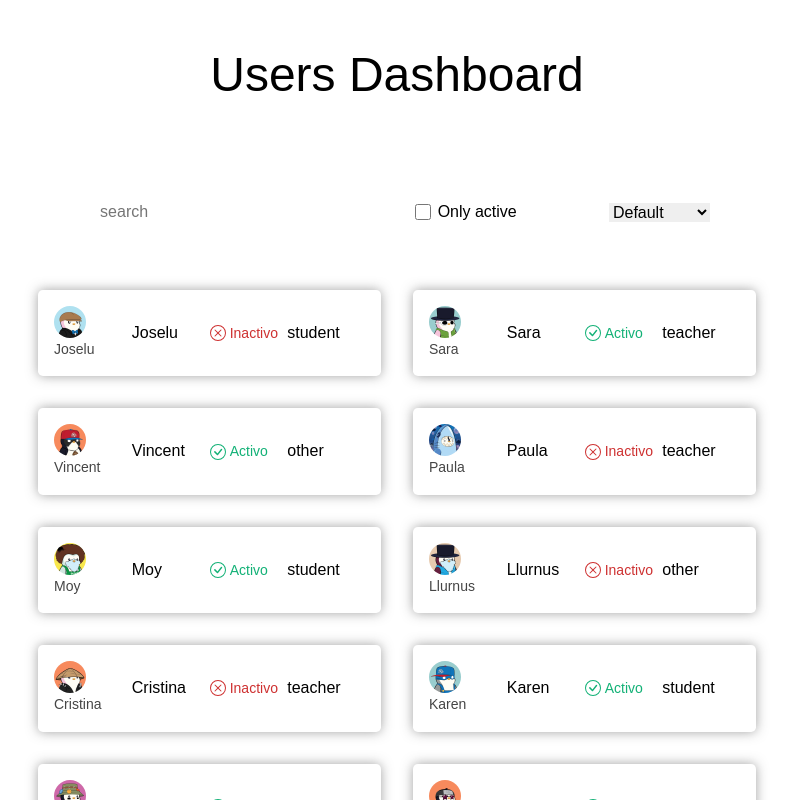
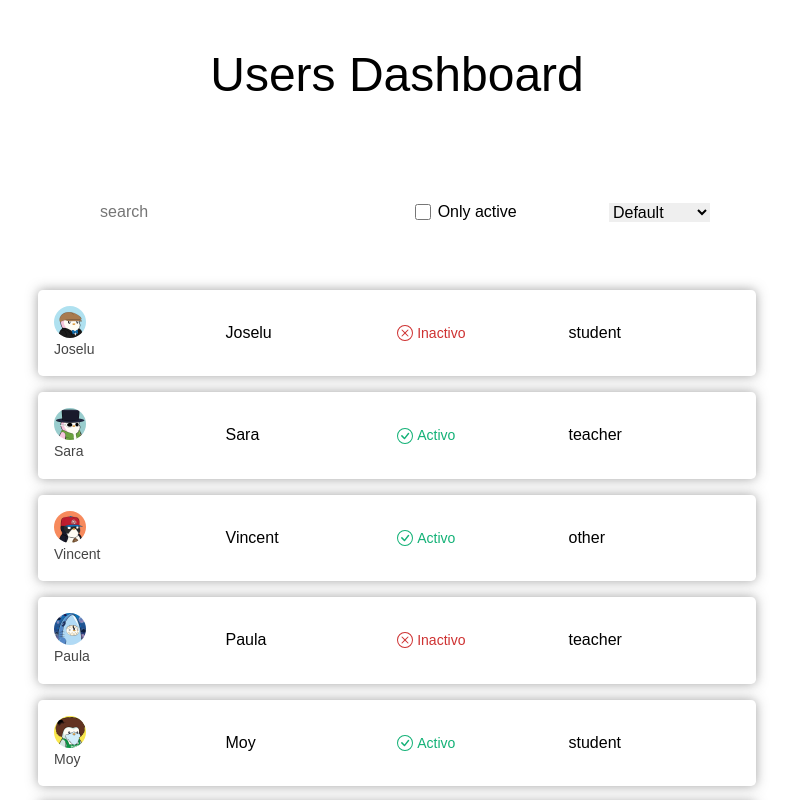
Before and after one commit to JoseIu/users-dashboard-react, a React (Vite) app: page / in a window 1280 px wide. Shown: the top 800 px of the page, without its empty margins (243-1036 px from the left). Built offline with nearby package versions, Linux system fonts and the light colour scheme; a web font is replaced by a local one.

Commit message:
UserRow styles

```diff
--- a/src/components/users-row/UsersRow.module.css
+++ b/src/components/users-row/UsersRow.module.css
@@ -1,5 +1,6 @@
 .users {
-	display: grid;
-	grid-template-columns: repeat(auto-fill, minmax(15em, 1fr));
-	gap: 2em;
+	display: flex;
+	flex-direction: column;
+	align-items: center;
+	gap: 1em;
 }
```
